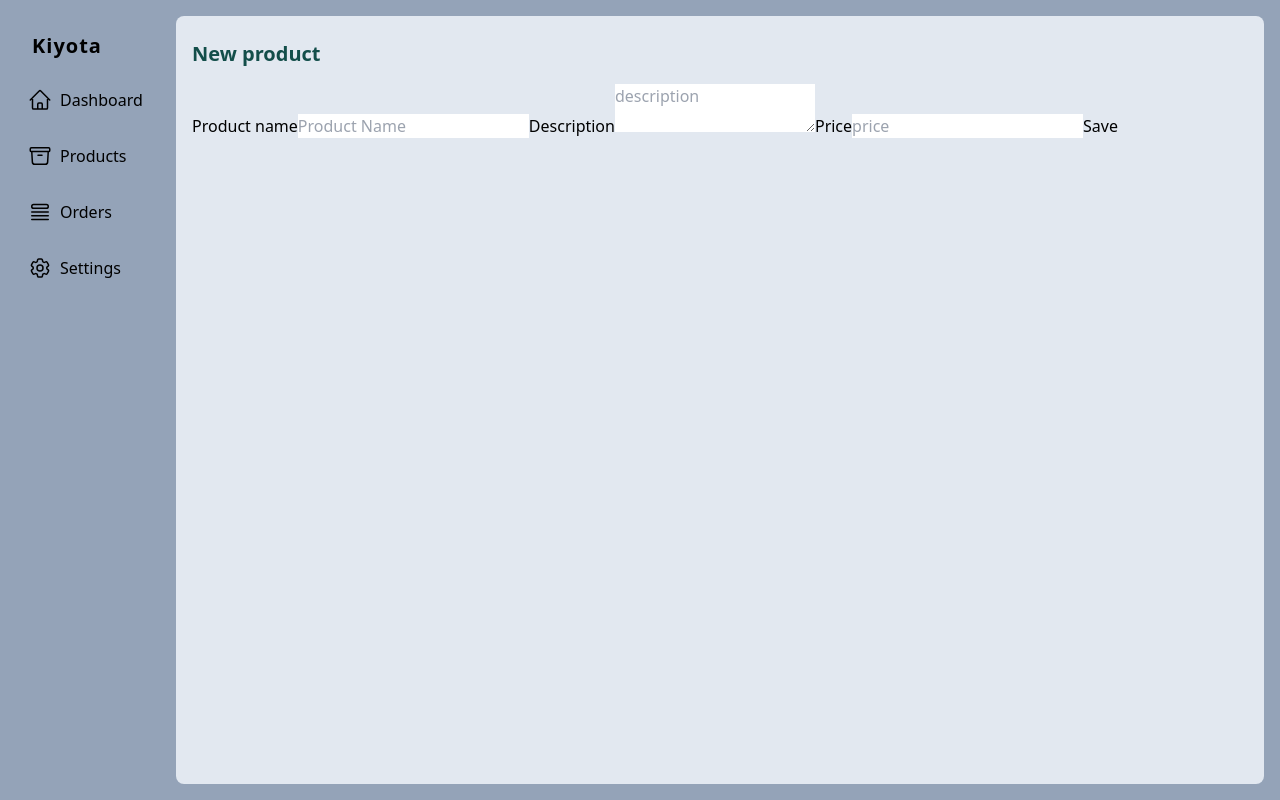
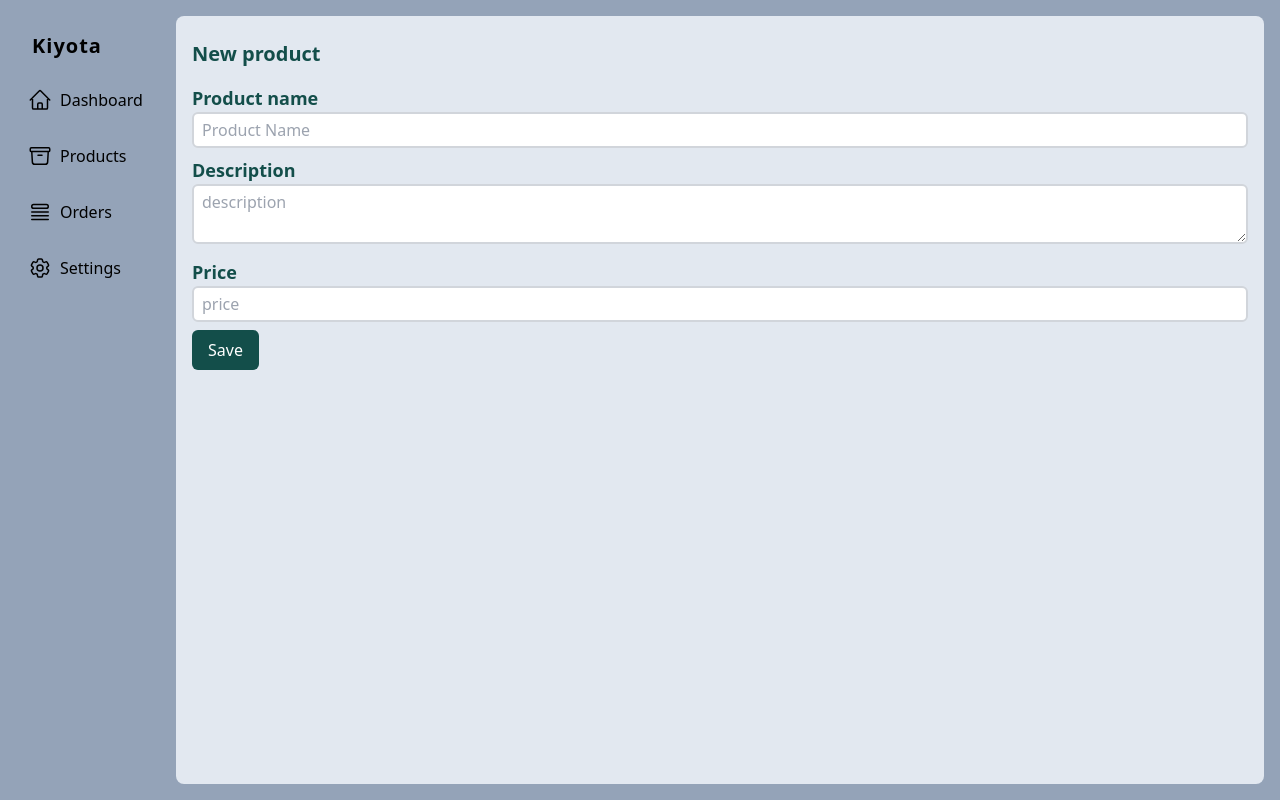
Before and after one commit to KiyotakaDev/Ecommerce-test, a React (Vite) app in the folder client/: page /admin/products/new in a window 1280 px wide. Built offline with nearby package versions, Linux system fonts and the light colour scheme.

Commit message:
feat(tailwind): Adding tailwind classes

```diff
--- a/client/src/index.css
+++ b/client/src/index.css
@@ -1,3 +1,24 @@
 @tailwind base;
 @tailwind components;
 @tailwind utilities;
+
+@layer base {
+  input, textarea {
+    @apply border-2 border-gray-300 rounded-md px-2 py-1 w-full mb-2
+  }
+  input:focus, textarea:focus {
+    @apply border-emerald-500;
+  }
+  h1 {
+    @apply text-teal-900 font-bold my-2 mb-4 text-2xl;
+  }
+  label {
+    @apply text-teal-900 font-semibold text-lg;
+  }
+}
+
+@layer utilities {
+  .btn-primary {
+    @apply bg-teal-900 text-white px-4 py-2 rounded-md;
+  }
+}
```
